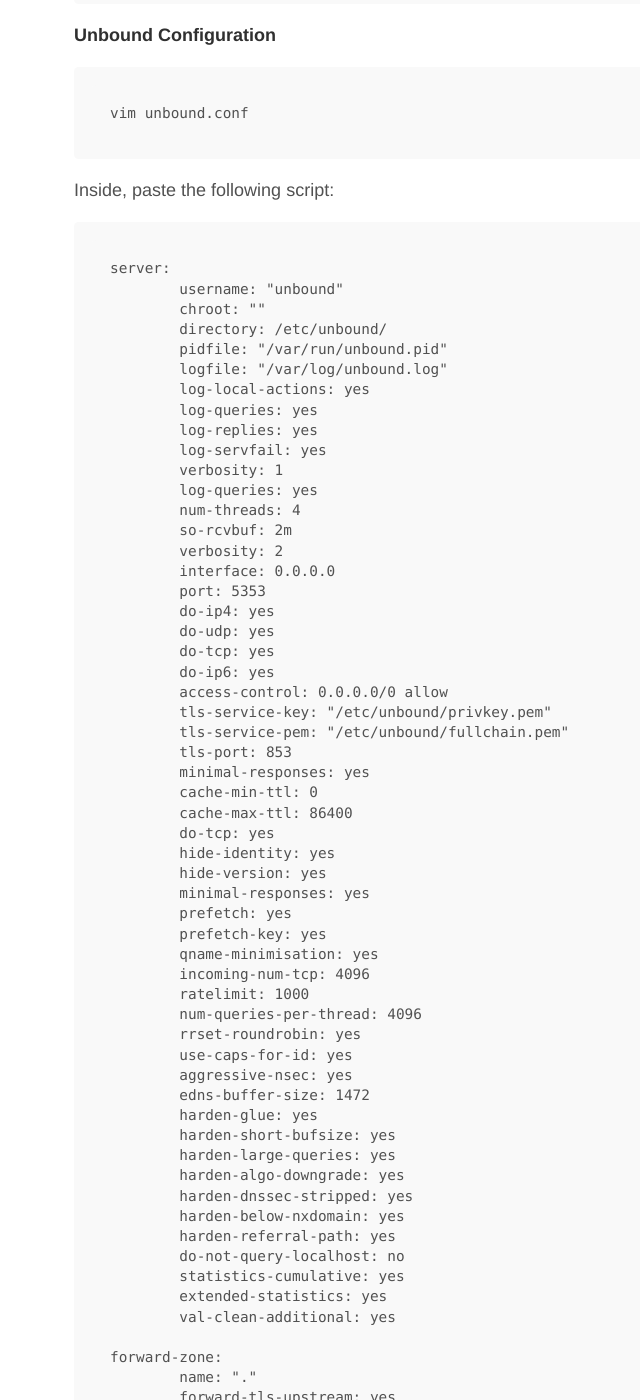
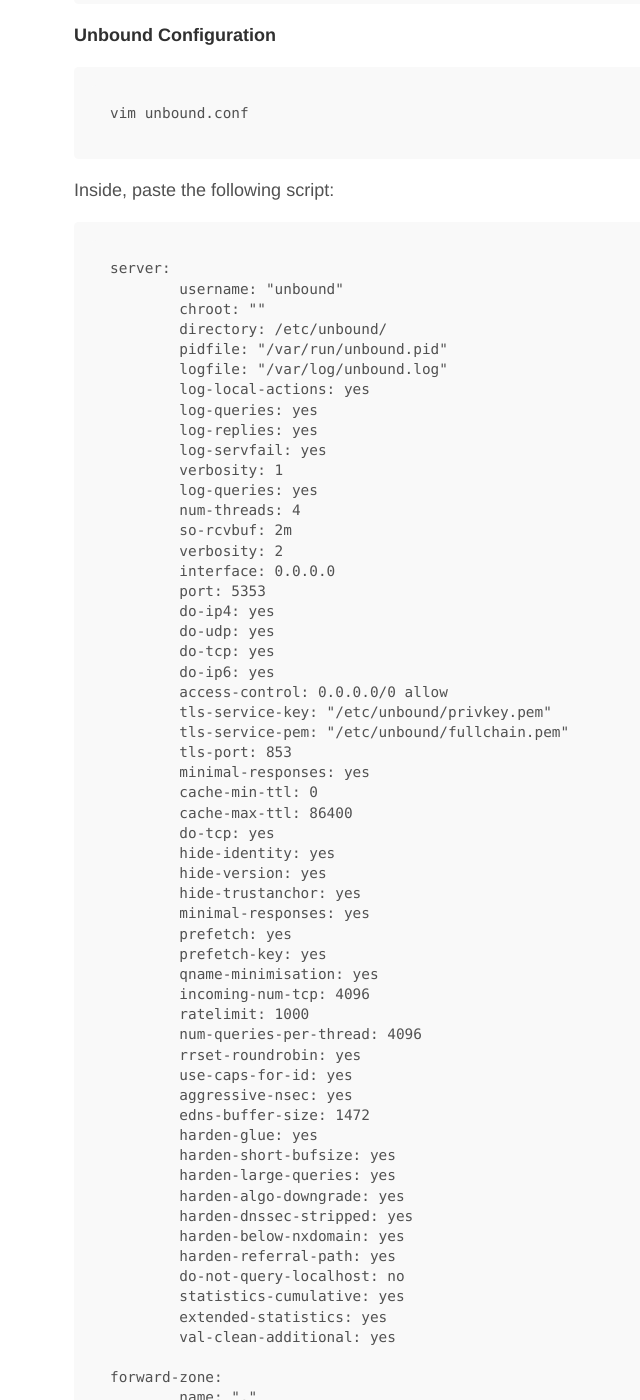
Before and after one commit to ChAndreas/chandreas.github.io, a Jekyll site: the page built from _posts/2019-01-29-unbound-privdns.md, in a window 1280 px wide and 1400 px high, scrolled down 886 px. Shown: the whole window, without its empty margins (143-783 px from the left). Built offline with Jekyll 4.4.1, drawn with Linux system fonts in a browser that asks for light colours; some of the changed lines change nothing that is shown; some of the changed text lies outside the part shown.

Commit message:
Update 2019-01-29-unbound-privdns.md

```diff
--- a/_posts/2019-01-29-unbound-privdns.md
+++ b/_posts/2019-01-29-unbound-privdns.md
@@ -72,6 +72,7 @@ server:
         do-tcp: yes
         hide-identity: yes
         hide-version: yes
+	hide-trustanchor: yes
         minimal-responses: yes
         prefetch: yes
         prefetch-key: yes
```
